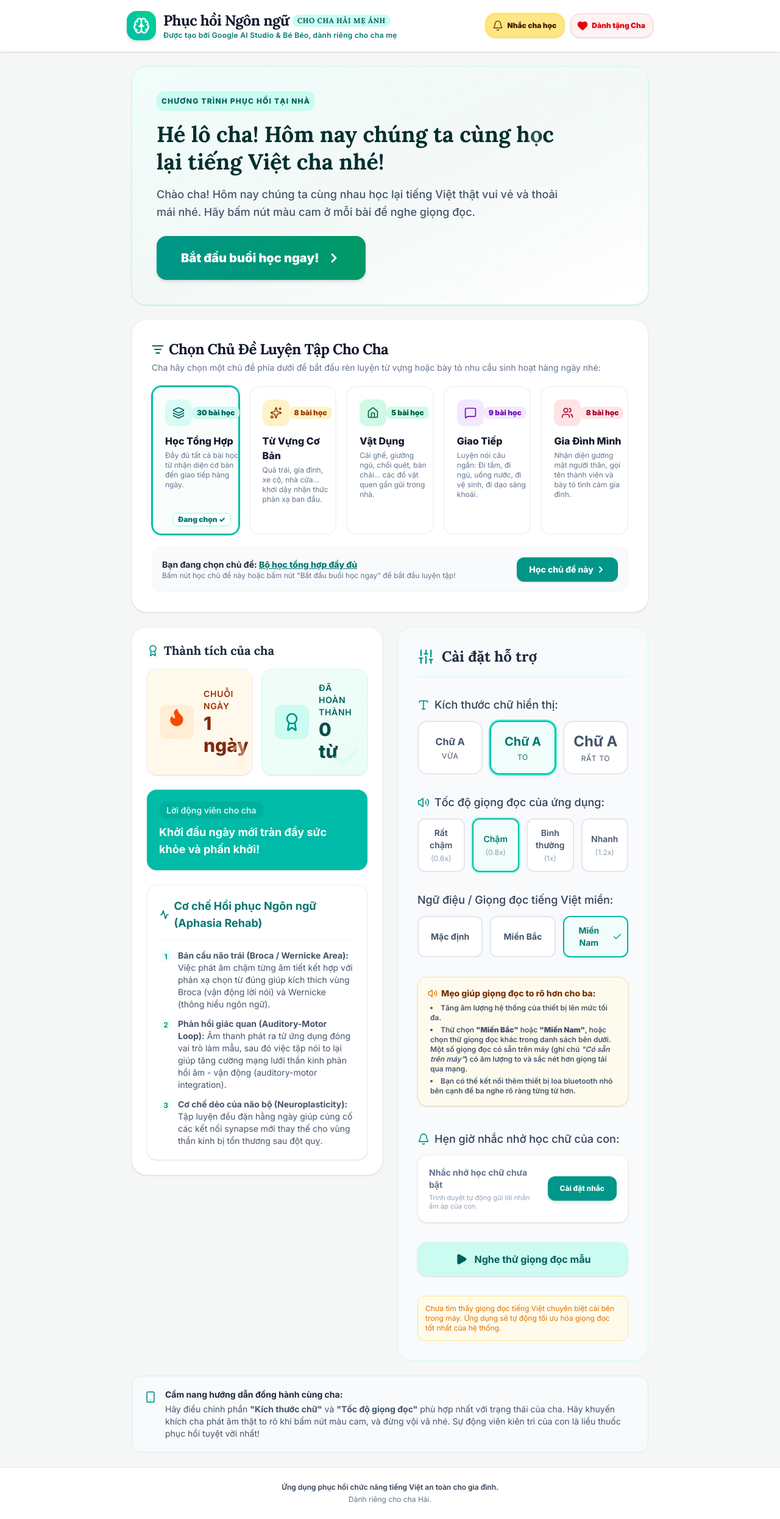
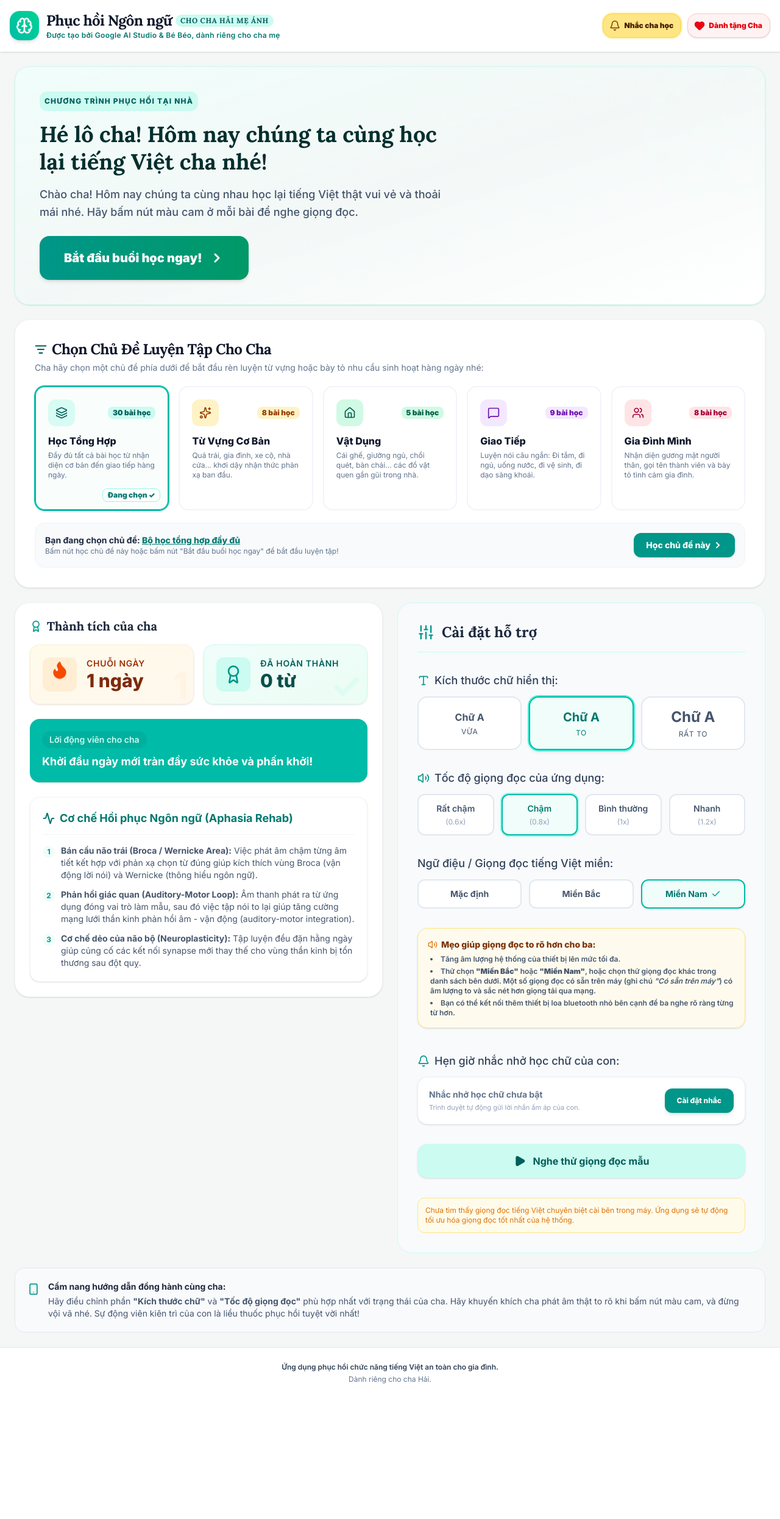
Before and after one commit to haivanvo/study-app-for-dad, a React (Vite) app: page / in a window 1280 px wide. Shown: the whole page at 61% size. After the commit the page ends 2294 px from the top, so only its background shows below. Built offline with nearby package versions, Linux system fonts and the light colour scheme.

Commit message:
Cập nhật giao diện các ô từ AI Studio

```diff
--- a/src/App.tsx
+++ b/src/App.tsx
@@ -270,7 +270,7 @@ export default function App() {
 
       {/* 🌟 APPMETADATA HEADER */}
       <header className="bg-white border-b border-teal-50 shadow-sm sticky top-0 z-40" id="main_header">
-        <div className="max-w-4xl mx-auto px-4 py-4.5 flex items-center justify-between">
+        <div className="max-w-4xl lg:max-w-5xl xl:max-w-7xl mx-auto px-4 py-4.5 flex items-center justify-between">
           <div className="flex items-center space-x-3">
             <div className="p-2.5 bg-gradient-to-tr from-teal-500 to-emerald-400 rounded-2xl text-white shadow-md">
               <Brain className="w-7 h-7 stroke-[2.2]" />
@@ -330,7 +330,7 @@ export default function App() {
       )}
 
       {/* 📦 MAIN CONTENT CONTAINER */}
-      <main className="flex-1 max-w-4xl w-full mx-auto p-4 sm:p-6 space-y-6">
+      <main className="flex-1 max-w-4xl lg:max-w-5xl xl:max-w-7xl w-full mx-auto p-4 sm:p-6 space-y-6">
 
         {/* VIEW 1: WELCOME / HOME DASHBOARD */}
         {!isSessionStarted && !isSessionFinished && (
@@ -740,7 +740,7 @@ export default function App() {
 
       {/* 💚 SIMPLE CARE FOOTER */}
       <footer className="bg-white border-t border-slate-200 py-6 text-center text-xs text-slate-500" id="main_footer_bottom">
-        <div className="max-w-4xl mx-auto px-4 space-y-1">
+        <div className="max-w-4xl lg:max-w-5xl xl:max-w-7xl mx-auto px-4 space-y-1">
           <p className="font-semibold text-slate-700">Ứng dụng phục hồi chức năng tiếng Việt an toàn cho gia đình.</p>
           <p>Dành riêng cho cha Hải.</p>
         </div>
```
